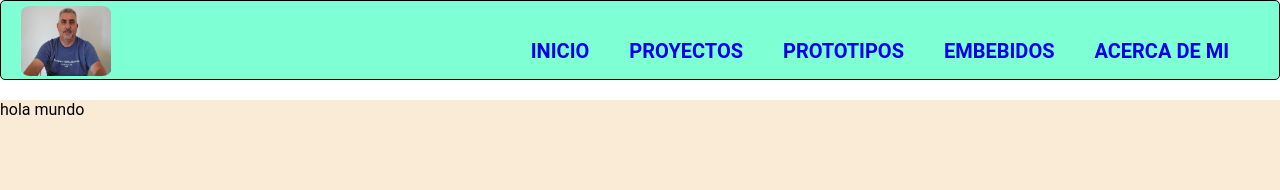
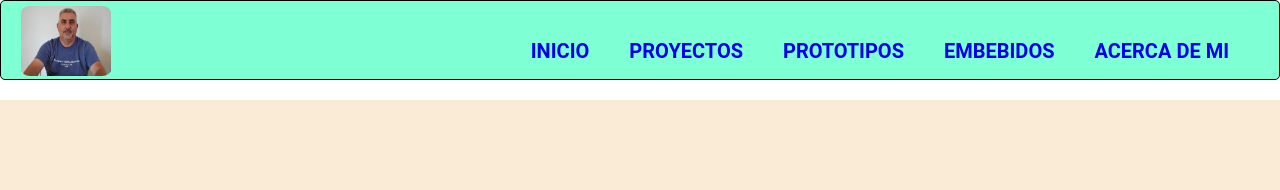
Before and after one commit to mariogonzalezispc/Portfolio, a plain HTML site: page index.html in a window 1280 px wide. Shown: the top 190 px of the page. Drawn offline with Linux system fonts and the light colour scheme.

Commit message:
Borro marco del body

```diff
--- a/index.html
+++ b/index.html
@@ -39,9 +39,7 @@
 
 
     <div class="marco">
-        <p>
-            hola mundo
-        </p>
+
     </div>
 
 </body>
```
